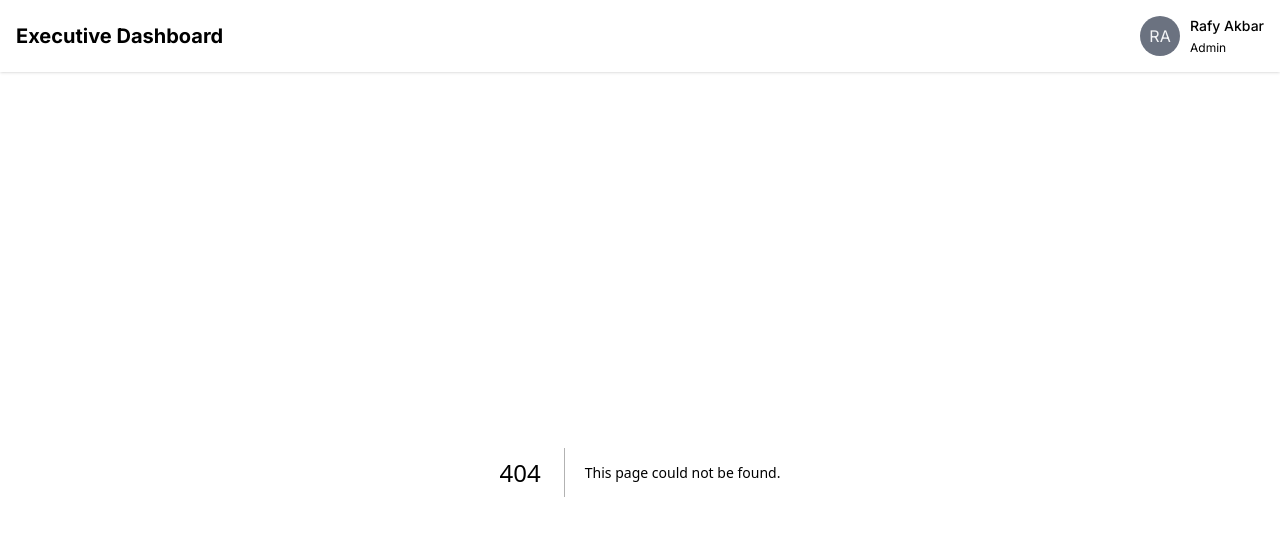
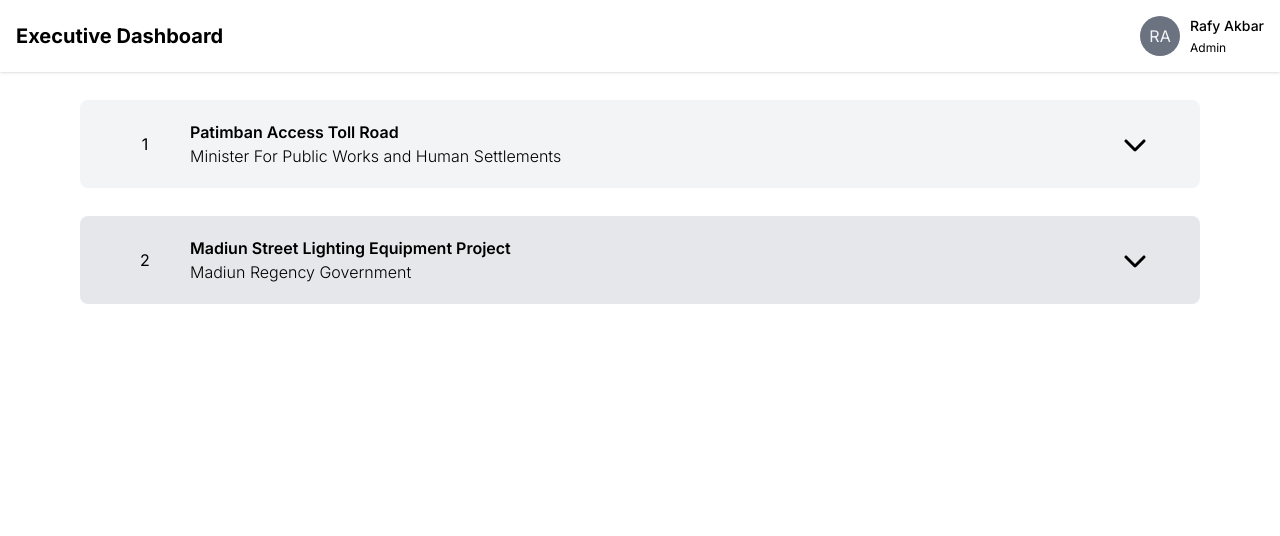
Before and after one commit to Rafyakbar02/project-database, a Next.js app: page /details in a window 1280 px wide. Before the commit this address had no page. Shown: the top 536 px of the page. Built offline with nearby package versions, Linux system fonts and the light colour scheme.

Commit message:
Added new route /details, and created Accordion component

```diff
--- /dev/null
+++ b/app/details/page.jsx
@@ -0,0 +1,23 @@
+import Accordion from "@/components/Accordion";
+import React from "react";
+import { projects } from "@/constants";
+
+function Details() {
+    return (
+        <div>
+            {projects.map((p, i) => (
+                <Accordion
+                    i={i + 1}
+                    title={p.title}
+                    division={p.division}
+                    totalInvestment={p.totalInvestment}
+                    signingDate={p.signingDate}
+                    totalExposure={p.totalExposure}
+                    effectiveDate={p.effectiveDate}
+                />
+            ))}
+        </div>
+    );
+}
+
+export default Details;
--- /dev/null
+++ b/components/Accordion.jsx
@@ -0,0 +1,95 @@
+"use client";
+import React, { useState } from "react";
+
+const Segment = ({ title, content }) => {
+    return (
+        <div className="p-3">
+            <p className="font-light text-xs md:text-sm">{title}</p>
+            <p className="font-normal text-sm md:text-base">{content}</p>
+        </div>
+    );
+};
+
+const Accordion = ({
+    i,
+    title,
+    division,
+    totalInvestment,
+    signingDate,
+    totalExposure,
+    effectiveDate,
+}) => {
+    const [open, setOpen] = useState(false);
+
+    return (
+        <div className={"mx-7 md:mx-20 mt-7"}>
+            <div
+                className={
+                    "rounded-lg grid grid-cols-12 p-5 cursor-pointer z-10 " +
+                    `${i % 2 == 0 ? "bg-gray-200 " : "bg-gray-100 "}`
+                }
+                onClick={() => setOpen((p) => !p)}
+            >
+                <div className={"col-span-1 flex justify-center items-center"}>
+                    {i}
+                </div>
+                <div className={"col-span-10 ps-5 md:ps-0"}>
+                    <p className="font-semibold">{title}</p>
+                    <p className="font-light">{division}</p>
+                </div>
+                <div className={"col-span-1 flex justify-center items-center"}>
+                    {open ? (
+                        <svg
+                            xmlns="http://www.w3.org/2000/svg"
+                            height="1em"
+                            viewBox="0 0 512 512"
+                            className="h-6"
+                        >
+                            <path d="M233.4 105.4c12.5-12.5 32.8-12.5 45.3 0l192 192c12.5 12.5 12.5 32.8 0 45.3s-32.8 12.5-45.3 0L256 173.3 86.6 342.6c-12.5 12.5-32.8 12.5-45.3 0s-12.5-32.8 0-45.3l192-192z" />
+                        </svg>
+                    ) : (
+                        <svg
+                            xmlns="http://www.w3.org/2000/svg"
+                            height="1em"
+                            viewBox="0 0 512 512"
+                            className="h-6"
+                        >
+                            <path d="M233.4 406.6c12.5 12.5 32.8 12.5 45.3 0l192-192c12.5-12.5 12.5-32.8 0-45.3s-32.8-12.5-45.3 0L256 338.7 86.6 169.4c-12.5-12.5-32.8-12.5-45.3 0s-12.5 32.8 0 45.3l192 192z" />
+                        </svg>
+                    )}
+                </div>
+            </div>
+            {/* {open && ( */}
+            <div
+                className={
+                    "rounded-lg ps-10 py-3 md:grid md:grid-cols-12 md:p-5 " +
+                    "-translate-y-2 -z-10 transition-all origin-top bg-slate-50 " +
+                    `${
+                        open
+                            ? "scale-y-100 opacity-100 relative"
+                            : "scale-y-0 opacity-0 absolute"
+                    } `
+                }
+            >
+                <div className={"col-span-1"}></div>
+                <div className={"col-span-5"}>
+                    <Segment
+                        title="Total Investment"
+                        content={totalInvestment}
+                    />
+                    <Segment title="Signing Date" content={signingDate} />
+                </div>
+                <div className={"col-span-5"}>
+                    <Segment title="Total Exposure" content={totalExposure} />
+                    <Segment
+                        title="Tanggal Efektif Penjaminan"
+                        content={effectiveDate}
+                    />
+                </div>
+            </div>
+            {/* )} */}
+        </div>
+    );
+};
+
+export default Accordion;
--- a/constants/index.js
+++ b/constants/index.js
@@ -65,3 +65,22 @@ export const pemilik = [
         title: "Kementerian Keuangan",
     },
 ];
+
+export const projects = [
+    {
+        title: "Patimban Access Toll Road",
+        division: "Minister For Public Works and Human Settlements",
+        totalInvestment: "5,02 Trillion (IDR)",
+        signingDate: "24 Jan 2023",
+        totalExposure: "1,10 Trillion (IDR)",
+        effectiveDate: "1 Feb 2023",
+    },
+    {
+        title: "Madiun Street Lighting Equipment Project",
+        division: "Madiun Regency Government",
+        totalInvestment: "100 Billion (IDR)",
+        signingDate: "20 Sep 2022",
+        totalExposure: "10 Billion (IDR)",
+        effectiveDate: "1 Oct 2022",
+    },
+];
```
Lines whose indentation alone changed are shown as unchanged.
